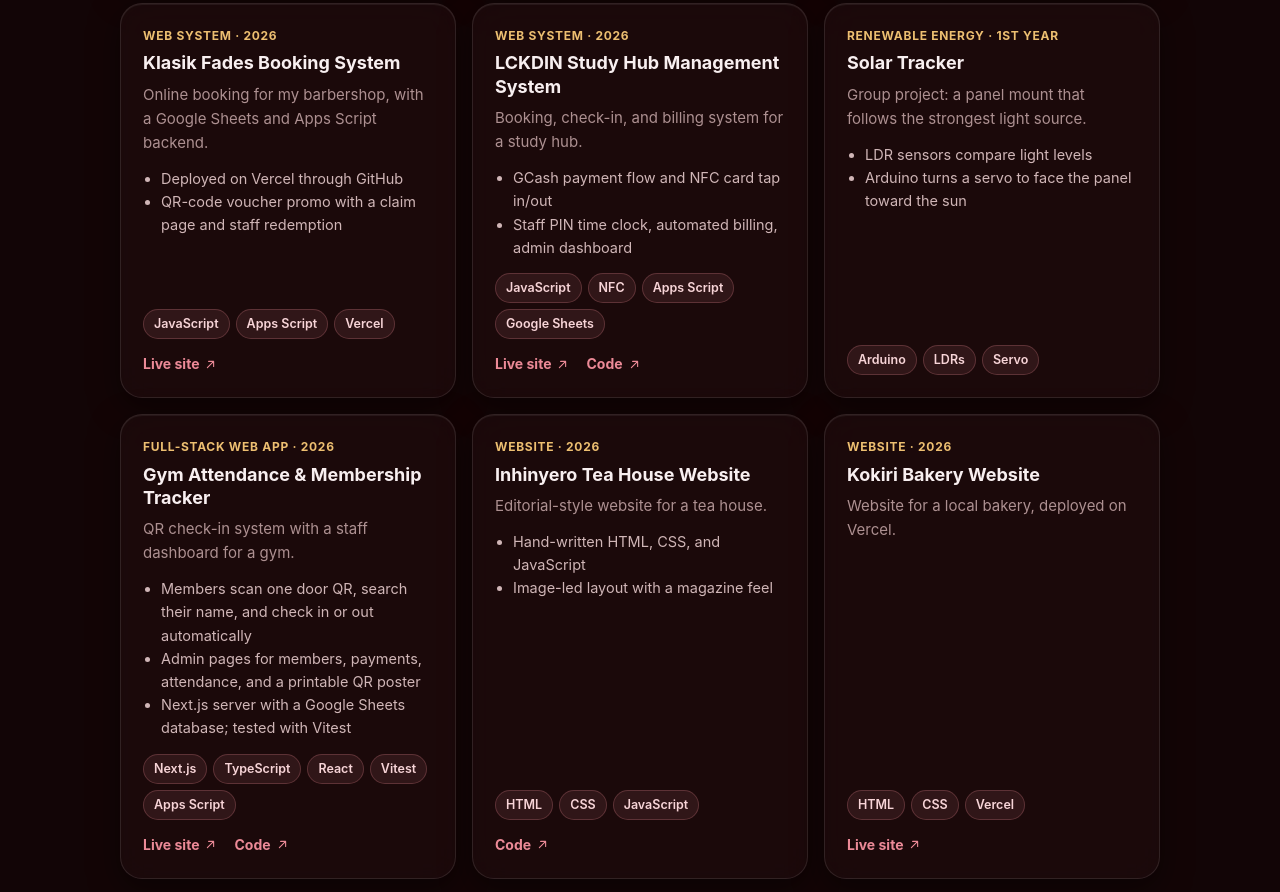
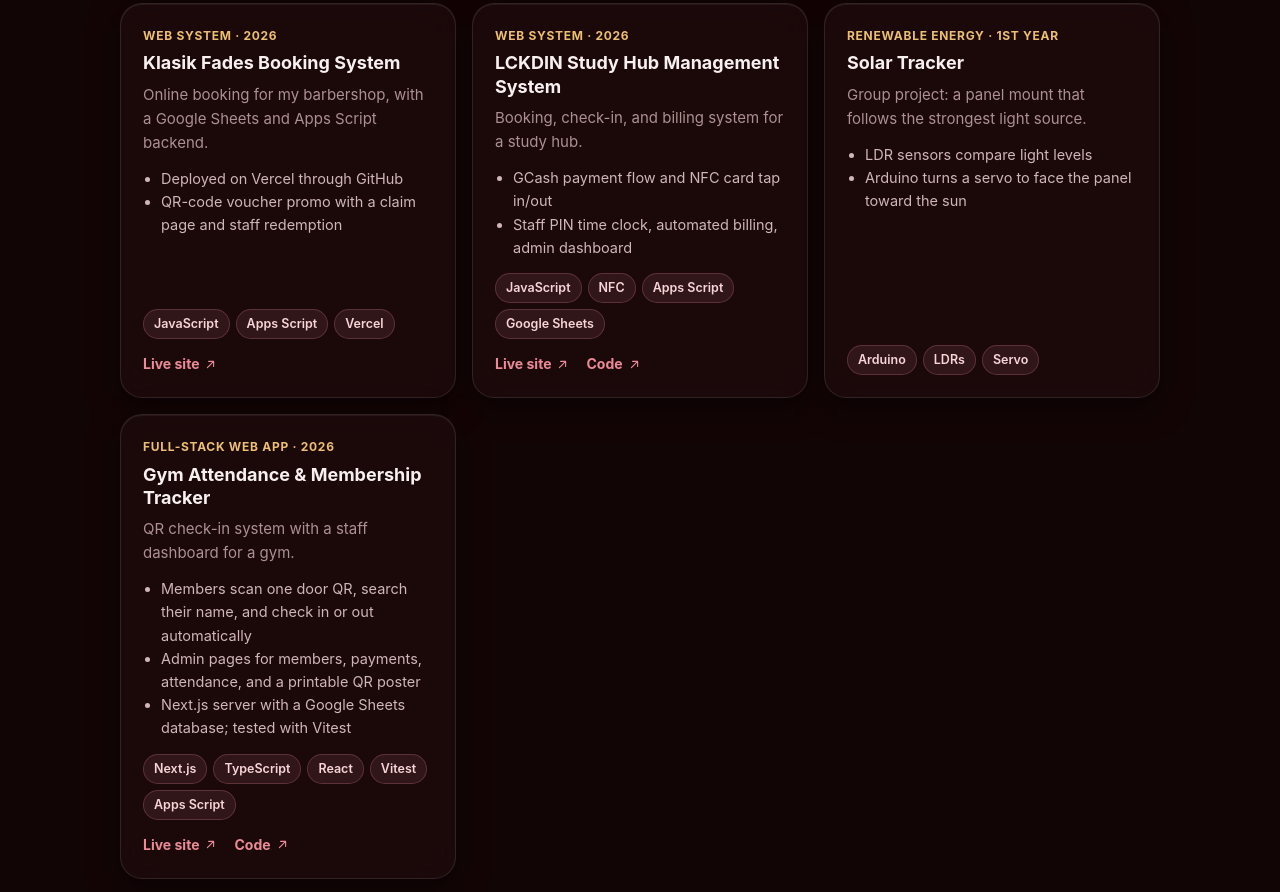
Before and after one commit to klasikfades/Business-Card, a plain HTML site: page index.html in a window 1280 px wide. Shown: the part 1905-2797 px from the top of the page. Drawn offline with Linux system fonts and the light colour scheme.

Commit message:
Remove tea house and bakery cards
Co-Authored-By: Claude Opus 5.5 <noreply@anthropic.com>
Claude-Session: https://claude.ai/code/session_013weHwSR17sKbeoPfjbMS86

```diff
--- a/index.html
+++ b/index.html
@@ -281,7 +281,7 @@
         <button class="btn ghost copy" type="button" data-email="23-02601@g.batstate-u.edu.ph"><span class="swap"><svg class="i cp" viewBox="0 0 24 24" aria-hidden="true"><rect x="9" y="9" width="11" height="11" rx="2.5"/><path d="M5 15V6.5A2.5 2.5 0 0 1 7.5 4H15"/></svg><svg class="i ok" viewBox="0 0 24 24" aria-hidden="true"><path d="M5 12.5l4.5 4.5L19 7.5"/></svg></span><span class="label"><span class="before">Copy email</span><span class="after">Copied</span></span></button>
       </div>
       <div class="facts">
-        <div class="glass"><b>9</b>projects shipped</div>
+        <div class="glass"><b>7</b>projects shipped</div>
         <div class="glass"><b>2</b>businesses run</div>
         <div class="glass"><b>5</b>certifications</div>
         <div class="glass"><b>2027</b>expected graduation</div>
@@ -404,23 +404,7 @@
         <div class="card-links"><a href="https://gym-pi-gules-32.vercel.app" target="_blank" rel="noopener">Live site <svg class="i" viewBox="0 0 24 24" aria-hidden="true"><path d="M7 17L17 7M9 7h8v8"/></svg></a><a href="https://github.com/klasikfades/gym" target="_blank" rel="noopener">Code <svg class="i" viewBox="0 0 24 24" aria-hidden="true"><path d="M7 17L17 7M9 7h8v8"/></svg></a></div>
       </div>
 
-      <div class="card" data-cat="web">
-        <div class="tag">Website · 2026</div>
-        <h3>Inhinyero Tea House Website</h3>
-        <p>Editorial-style website for a tea house.</p>
-        <ul><li>Hand-written HTML, CSS, and JavaScript</li><li>Image-led layout with a magazine feel</li></ul>
-        <div class="chips"><span class="chip">HTML</span><span class="chip">CSS</span><span class="chip">JavaScript</span></div>
-        <div class="card-links"><a href="https://github.com/klasikfades/Inhinyero-Cafe-Website" target="_blank" rel="noopener">Code <svg class="i" viewBox="0 0 24 24" aria-hidden="true"><path d="M7 17L17 7M9 7h8v8"/></svg></a></div>
-      </div>
 
-      <div class="card" data-cat="web">
-        <div class="tag">Website · 2026</div>
-        <h3>Kokiri Bakery Website</h3>
-        <p>Website for a local bakery, deployed on Vercel.</p>
-
-        <div class="chips"><span class="chip">HTML</span><span class="chip">CSS</span><span class="chip">Vercel</span></div>
-        <div class="card-links"><a href="https://kokiri-bakery.vercel.app" target="_blank" rel="noopener">Live site <svg class="i" viewBox="0 0 24 24" aria-hidden="true"><path d="M7 17L17 7M9 7h8v8"/></svg></a></div>
-      </div>
     </div>
   </div>
 </section>
```
